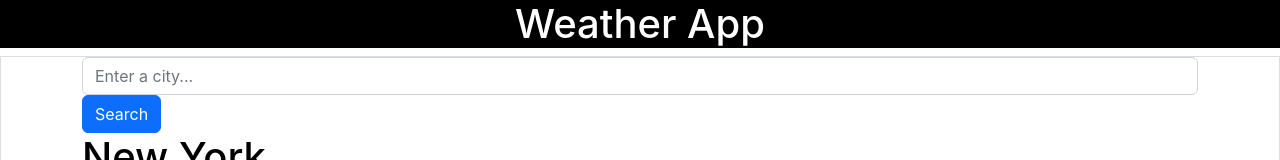
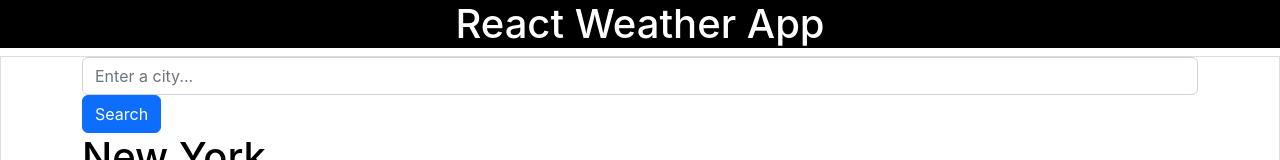
Before and after one commit to nathalero/my-weather-app, a React (Create React App) app: page / in a window 1280 px wide. Shown: the top 160 px of the page. Built offline with nearby package versions, Linux system fonts and the light colour scheme.

Commit message:
Update Header.js
Bootstrap has been install

```diff
--- a/src/Header.js
+++ b/src/Header.js
@@ -5,7 +5,7 @@ function Header() {
 <div className="Header">
 <header className="Header">
     <h1>
-    Weather App
+    React Weather App
     </h1>
     </header>
 </div>
```
